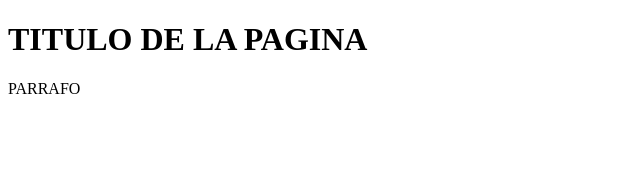
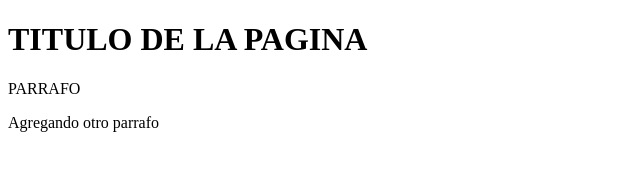
Before and after one commit to JuanMask/Ejemplo, a plain HTML site: page index.html in a window 1280 px wide. Shown: the whole page, without its empty margins (0-640 px from the left). Drawn offline with Linux system fonts and the light colour scheme.

Commit message:
Segundo Parrafo

```diff
--- a/index.html
+++ b/index.html
@@ -9,5 +9,6 @@
 <body>
     <h1>TITULO DE LA PAGINA</h1>
     <p>PARRAFO<p>
+        </p>Agregando otro parrafo<p>
 </body>
 </html>
```
